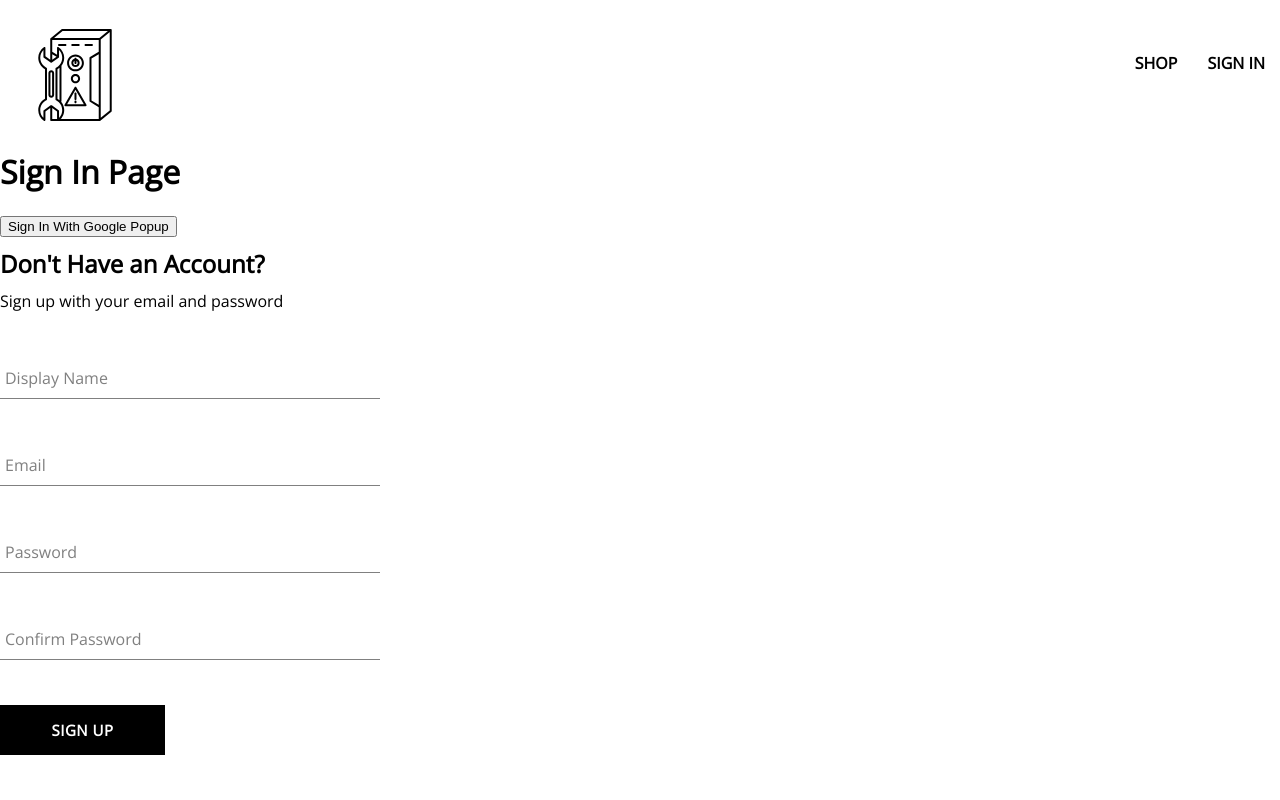
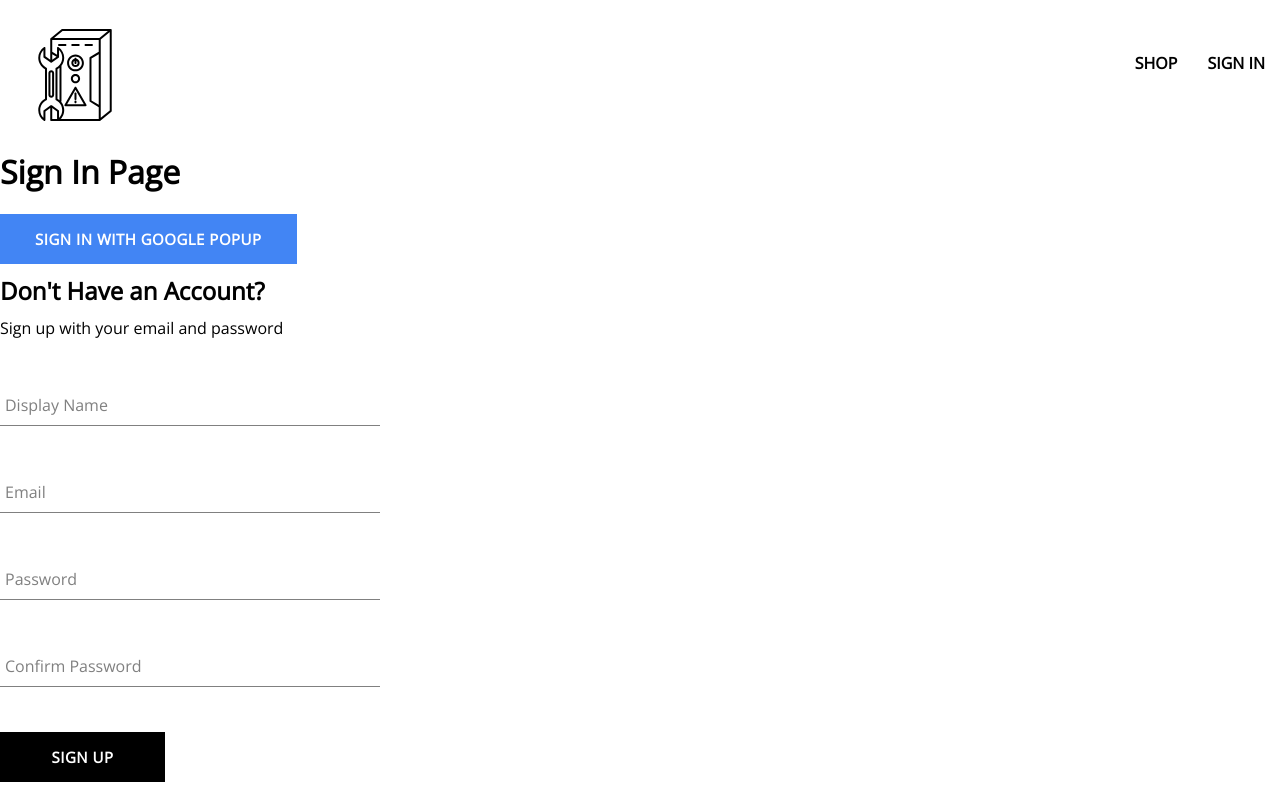
Before and after one commit to AlikanakelaKarwowski/lehi-pc-help, a React (Create React App) app: page /sign-In in a window 1280 px wide. Built offline with nearby package versions, Linux system fonts and the light colour scheme.

Commit message:
add Button component

```diff
--- a/src/routes/sign-in/sign-in.component.jsx
+++ b/src/routes/sign-in/sign-in.component.jsx
@@ -1,4 +1,5 @@
 import { signInWithGooglePopup, createUserDocumentFromAuth } from "../../utils/firebase/firebase.utils";
+import Button from "../../components/button/button.component"
 import SignUpForm from "../../components/sign-up-form/sign-up-form.component";
 const SignIn = () => {
     const logGoogleUser = async () => {
@@ -9,7 +10,7 @@ const SignIn = () => {
     return (
         <div>
             <h1>Sign In Page</h1>
-            <button onClick={logGoogleUser}>Sign In With Google Popup</button>
+            <Button buttonType="google" onClick={logGoogleUser}>Sign In With Google Popup</Button>
             <SignUpForm />
         </div>
     );
```
